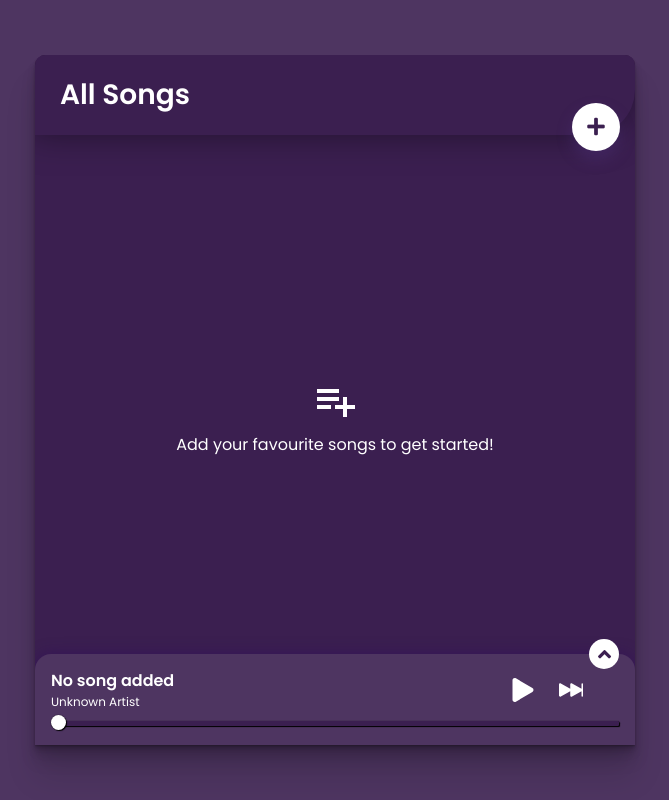
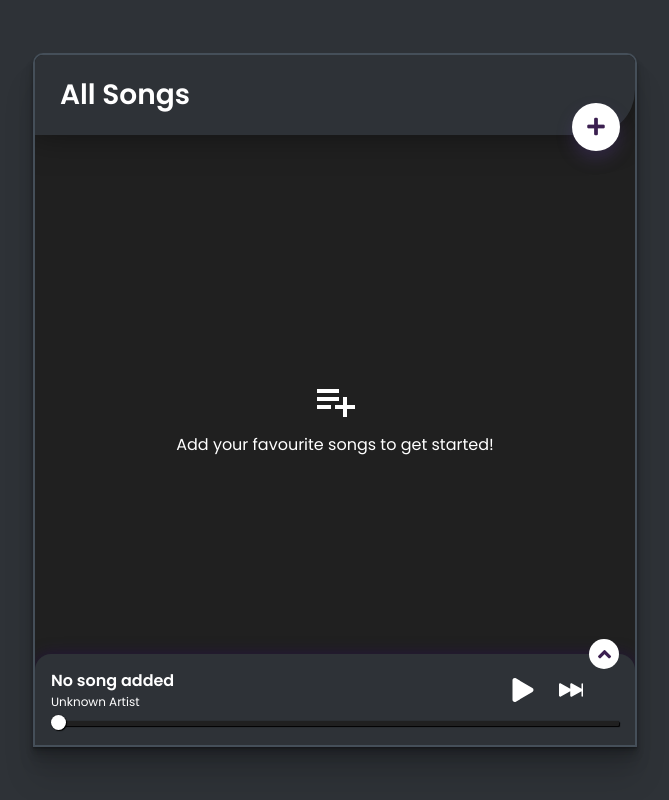
Before and after one commit to MANEESH-P/music-player, a React (Create React App) app: page / in a window 1280 px wide. Shown: the whole page, without its empty margins (305-974 px from the left). Built offline with nearby package versions, Linux system fonts and the light colour scheme.

Commit message:
changed theme colors

```diff
--- a/src/components/Visualizer.js
+++ b/src/components/Visualizer.js
@@ -69,13 +69,12 @@ const Visualizer = ({
       x = 0;
       analyser.getByteFrequencyData(dataArray);
 
-      ctx.fillStyle = '#4e3561';
+      ctx.fillStyle = '#2e3237';
       ctx.fillRect(0, 0, WIDTH, HEIGHT);
 
       for (let i = 25; i < bufferLength; i++) {
         barHeight = dataArray[i];
-
-        ctx.fillStyle = "#3b1f50";
+        ctx.fillStyle = '#8d99a7';
         ctx.fillRect(x, HEIGHT - barHeight, barWidth, barHeight);
         x += barWidth + 1;
       }
--- a/src/sass/components/_footer.scss
+++ b/src/sass/components/_footer.scss
@@ -278,7 +278,9 @@
     align-items: center;
     .song__status--current-time,
     .song__status--duration {
-      color: white;
+      p {
+        color: var(--text-color--active);
+      }
       background: black;
       padding: 6px;
       border-radius: 3px;
@@ -343,17 +345,17 @@ progress[value]::-webkit-progress-value {
 
 //progress bar styles
 
-input[type='range'] {
+input[type="range"] {
   -webkit-appearance: none;
   /* margin: 18px 0; */
   width: 100%;
-  margin:0;
-  background:white;
+  margin: 0;
+  background: white;
 }
-input[type='range']:focus {
+input[type="range"]:focus {
   outline: none;
 }
-input[type='range']::-webkit-slider-runnable-track {
+input[type="range"]::-webkit-slider-runnable-track {
   width: 100%;
   height: 5px;
   cursor: pointer;
@@ -361,7 +363,7 @@ input[type='range']::-webkit-slider-runnable-track {
   background: var(--bg-color--primary);
   border-radius: 1.3px;
 }
-input[type='range']::-webkit-slider-thumb {
+input[type="range"]::-webkit-slider-thumb {
   box-shadow: 1px 1px 1px #000000, 0px 0px 1px #0d0d0d;
   height: 15px;
   width: 15px;
@@ -371,10 +373,10 @@ input[type='range']::-webkit-slider-thumb {
   -webkit-appearance: none;
   margin-top: -6px;
 }
-input[type='range']:focus::-webkit-slider-runnable-track {
+input[type="range"]:focus::-webkit-slider-runnable-track {
   background: var(--bg-color--primary);
 }
-input[type='range']::-moz-range-track {
+input[type="range"]::-moz-range-track {
   width: 100%;
   height: 5px;
   cursor: pointer;
@@ -382,7 +384,7 @@ input[type='range']::-moz-range-track {
   background: var(--bg-color--primary);
   border-radius: 1.3px;
 }
-input[type='range']::-moz-range-thumb {
+input[type="range"]::-moz-range-thumb {
   box-shadow: 1px 1px 1px #000000, 0px 0px 1px #0d0d0d;
   height: 15px;
   width: 15px;
@@ -390,7 +392,7 @@ input[type='range']::-moz-range-thumb {
   background: #ffffff;
   cursor: pointer;
 }
-input[type='range']::-ms-track {
+input[type="range"]::-ms-track {
   width: 100%;
   height: 5px;
   cursor: pointer;
@@ -399,17 +401,17 @@ input[type='range']::-ms-track {
   border-width: 16px 0;
   color: transparent;
 }
-input[type='range']::-ms-fill-lower {
+input[type="range"]::-ms-fill-lower {
   background: var(--bg-color--primary);
   border-radius: 2.6px;
   box-shadow: 1px 1px 1px #000000, 0px 0px 1px #0d0d0d;
 }
-input[type='range']::-ms-fill-upper {
+input[type="range"]::-ms-fill-upper {
   background: var(--bg-color--primary);
   border-radius: 2.6px;
   box-shadow: 1px 1px 1px #000000, 0px 0px 1px #0d0d0d;
 }
-input[type='range']::-ms-thumb {
+input[type="range"]::-ms-thumb {
   box-shadow: 1px 1px 1px #000000, 0px 0px 1px #0d0d0d;
   height: 15px;
   width: 15px;
@@ -417,9 +419,9 @@ input[type='range']::-ms-thumb {
   background: #ffffff;
   cursor: pointer;
 }
-input[type='range']:focus::-ms-fill-lower {
+input[type="range"]:focus::-ms-fill-lower {
   background: var(--bg-color--primary);
 }
-input[type='range']:focus::-ms-fill-upper {
+input[type="range"]:focus::-ms-fill-upper {
   background: var(--bg-color--primary);
 }
--- a/src/sass/components/_song.scss
+++ b/src/sass/components/_song.scss
@@ -1,35 +1,62 @@
 .music-player__song {
-  height: 70px;
-  width: 100%;
+  // height: 70px;
+  max-width: 100%;
   display: flex;
   align-items: center;
   position: relative;
   background: var(--bg-color--primary);
+  padding: 8px 16px;
   cursor: pointer;
   transition: 0.3s ease-in;
   .song__details {
     width: 100%;
-    padding: 15px;
     display: flex;
     align-items: center;
     justify-content: space-between;
     overflow: hidden;
+    z-index: 2;
+    border: 1px solid var(--border-color);
+    padding: 12px;
+    border-radius: 5px;
+    position: relative;
     &--left {
       display: flex;
       align-items: center;
       max-width: 85%;
+      z-index:2;
     }
     &--right {
-      display:flex;
-      align-items:center;
-      z-index:2;
-      svg{
-        fill:white;
-        margin-left:8px;
+      display: flex;
+      align-items: center;
+      z-index: 2;
+      svg {
+        fill: white;
+        margin-left: 8px;
       }
       p {
         color: var(--text-color--secondary);
         opacity: 0.7;
+      }
+    }
+    &:before {
+      content: "";
+      position: absolute;
+      top: 0;
+      left: 0;
+      z-index: -1;
+      width: 100%;
+      height: 100%;
+      background-image: linear-gradient(to right, rgba(141, 153, 167, 0.4), rgba(141, 153, 167, 0.02));
+      opacity: 0;
+      transform: translateX(-100%);
+      transition: 0.3s ease-out;
+    }
+    &:hover {
+      border: 1px solid rgba(141, 153, 167, 0.4);
+      &:before {
+        transform: translateX(0);
+        opacity: 1;
+        z-index: 1;
       }
     }
   }
@@ -62,36 +89,26 @@
     width: 45px;
     height: 45px;
     border-radius: 10px;
-    display:flex;
-    justify-content:center;
-    align-items:center;
+    display: flex;
+    justify-content: center;
+    align-items: center;
     transition: 0.3s;
   }
-  &:before {
-    content: "";
-    position: absolute;
-    top: 0;
-    left: 0;
-    z-index: -1;
-    width: 100%;
-    height: 100%;
-    background-image: linear-gradient(to right, rgba(255, 255, 255, 0.2), rgba(255, 255, 255, 0.02));
-    opacity: 0;
-    transition: 0.3s ease-out;
-    transform: translateX(-100%);
-  }
-  &:hover {
-    &:before {
-      transform: translateX(0);
-      opacity: 1;
-      z-index: 1;
-    }
-  }
+
   &.music-player__song--active {
-    &:before {
-      transform: translateX(0);
-      opacity: 1;
-      z-index: 1;
+    .song__details {
+      border: 1px solid rgba(141, 153, 167, 0.4);
+      &:before {
+        transform: translateX(0);
+        opacity: 1;
+        z-index: 1;
+      }
+      .song__artist {
+        p {
+          color: var(--text-color--active);
+          opacity: 1;
+        }
+      }
     }
   }
 }
--- a/src/sass/pages/_home.scss
+++ b/src/sass/pages/_home.scss
@@ -27,6 +27,7 @@
   display: flex;
   position: relative;
   border-radius: 10px 10px 0px 0px;
+  border:2px solid #454f59;
   padding: 0px 0px 10px 0px;
   overflow: hidden;
   box-shadow: 0 1px 1px rgba(0,0,0,0.11),
--- a/src/sass/utils/_variables.scss
+++ b/src/sass/utils/_variables.scss
@@ -4,22 +4,24 @@
   --bg-color--secondary: #bbddee;
 }
 .dark {
-  --bg-color--primary: #3b1f50;
+  --bg-color--primary: #202020;
   // --bg-color--primary: #000000;
-  --bg-color--secondary: #3b1f50;
+  --bg-color--secondary: #2e3237;
   // --bg-color--secondary: rgba(255,255,255,0.2);
-  --bg-color--tertiary: #4e3561;
+  --bg-color--tertiary: #2e3237;
   // --bg-color--tertiary: rgba(255,255,255,0.2);
   --accent-color: #d594ee;
+  --text-color--active:#8d99a7;
   --text-color--primary: #ffffff;
-  --text-color--secondary: #d594ee;
+  --text-color--secondary: #e5eaf0;
   // --text-color--secondary: #ffffff;
   --gradient-primary: rgba(213, 148, 238, 0.4);
   // --gradient-primary: rgba(255, 255, 255, 0.4);
 
   --gradient-seondary: rgba(213, 148, 238, 0.04);
   // --gradient-seondary: rgba(255, 255, 255, 0.04);
-
+  --border-color:#454f59;
+  --border-color--active: #8d99a7;
   --button-color: #d933c3;
   --button-color--secondary: rgba(217, 51, 195, 0.6);
   --icon-background-color:#ffffff;
```
